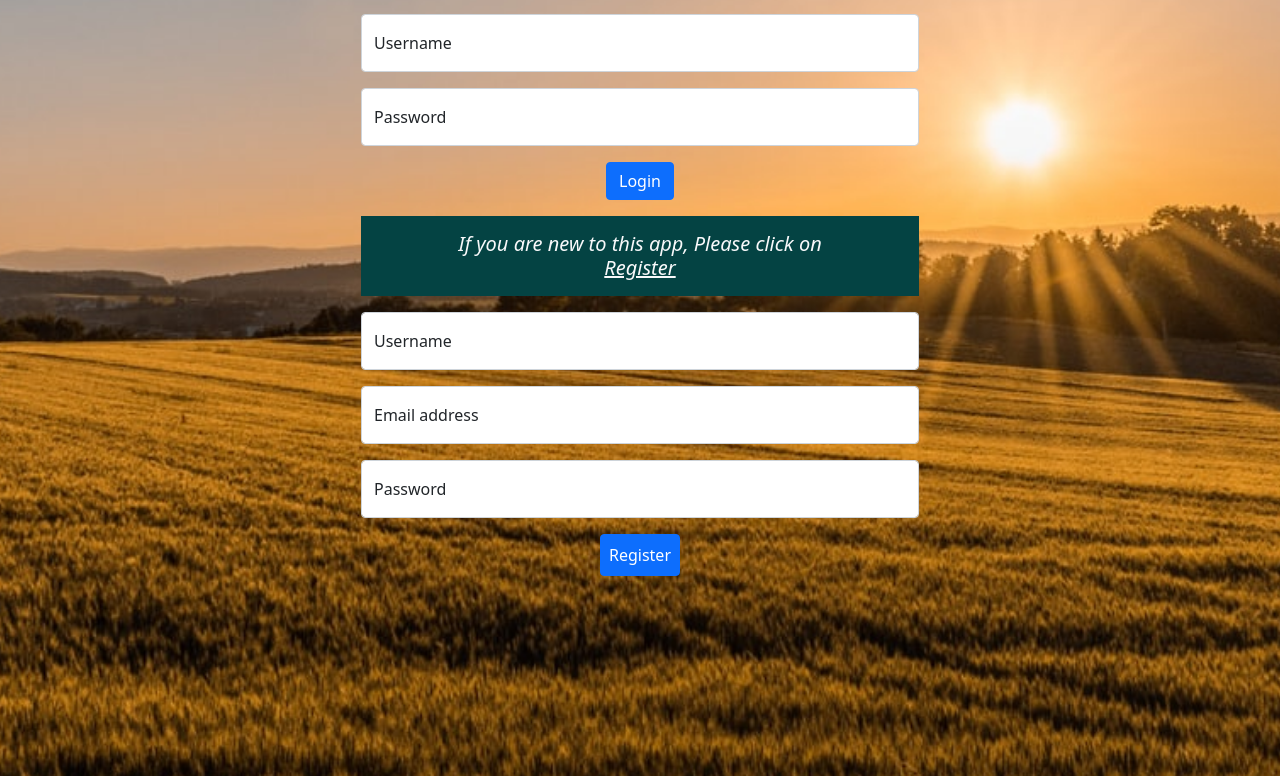
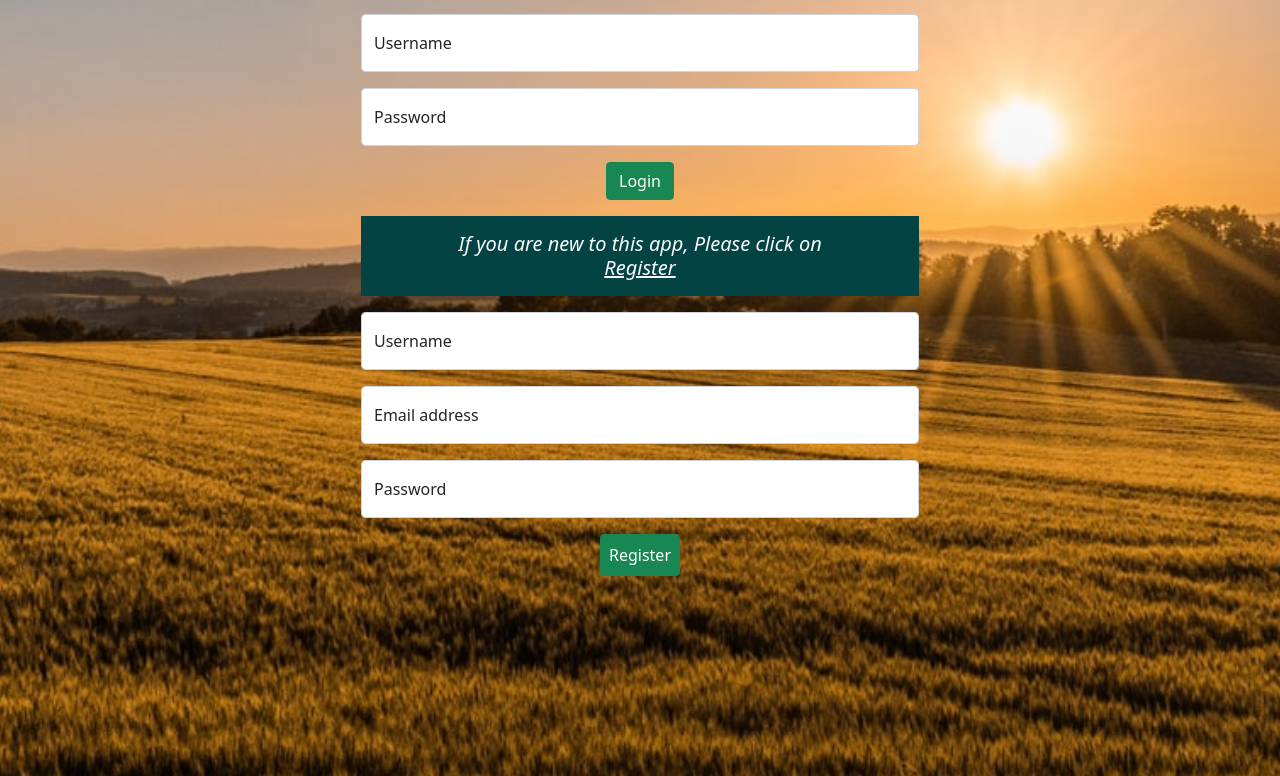
Before and after one commit to Gangadhararao29/Project7, an Angular app: page /login/register in a window 1280 px wide. Shown: the part 558-1334 px from the top of the page. Built offline with nearby package versions, Linux system fonts and the light colour scheme.

Commit message:
changed login and register button colors

```diff
--- a/src/app/login/login.component.html
+++ b/src/app/login/login.component.html
@@ -48,7 +48,7 @@
       <label for="pw">Password</label>
     </div>
     <div class="m-3 text-center">
-      <button class="btn btn-primary">Login</button>
+      <button class="btn btn-success">Login</button>
     </div>
   </form>
 
--- a/src/app/register/register.component.html
+++ b/src/app/register/register.component.html
@@ -72,6 +72,6 @@
   </div>
 
   <div class="text-center mt-3">
-    <button class="btn btn-primary p-2">Register</button>
+    <button class="btn btn-success p-2">Register</button>
   </div>
 </form>
```
